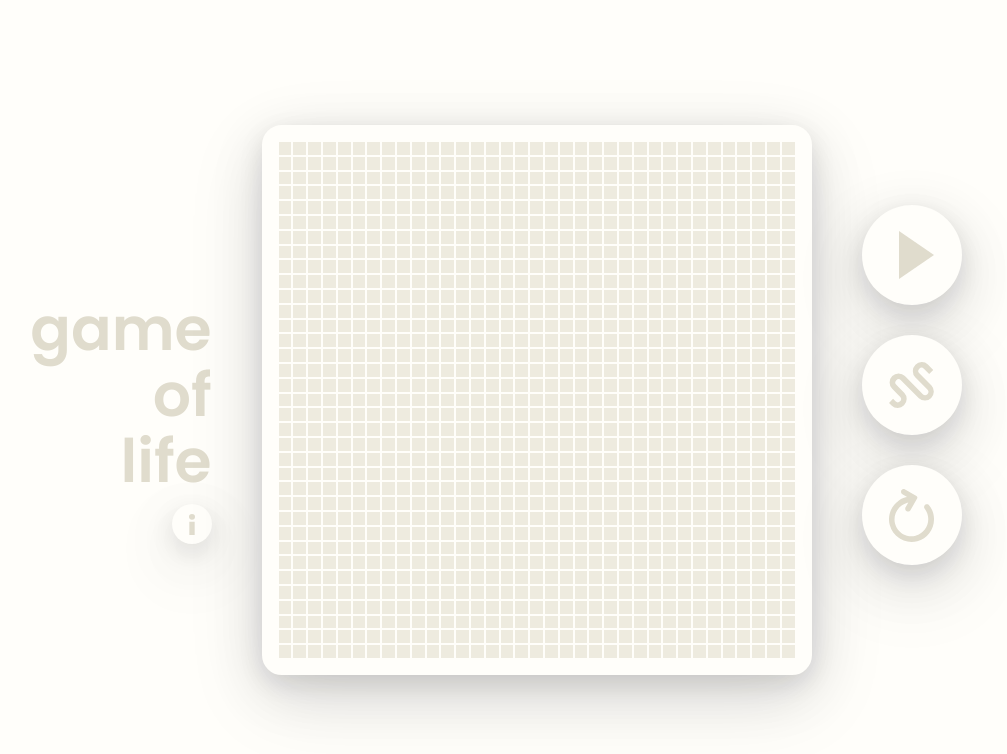
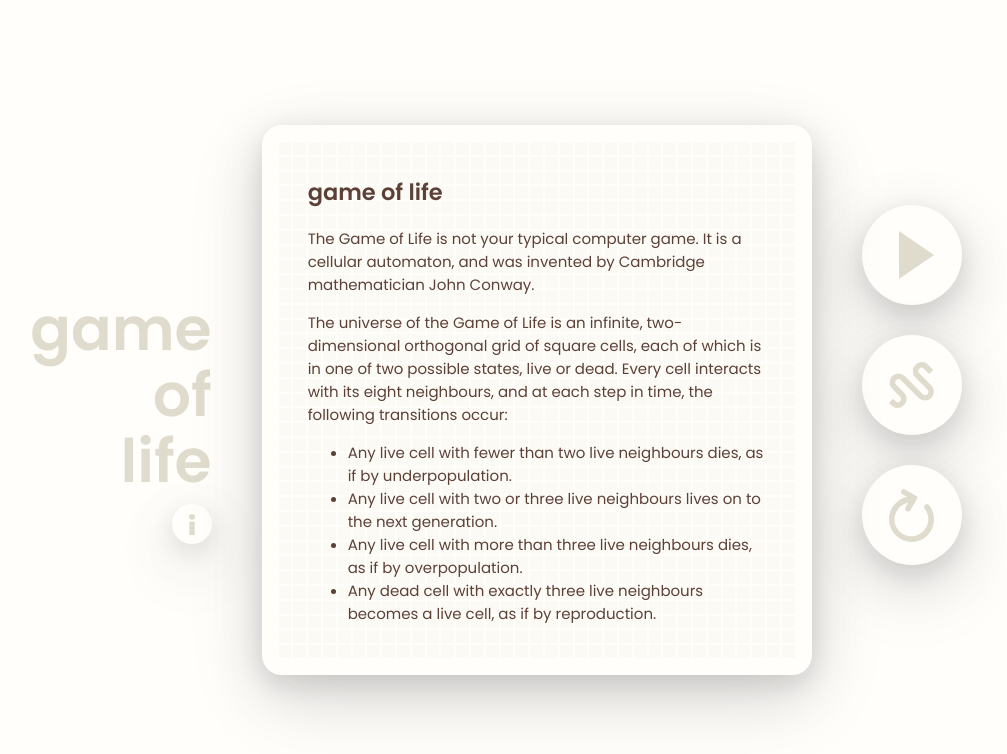
Before and after one commit to menchu123/W02WCH-menchu-marin, a website: page index.html in a window 1280 px wide. Shown: the whole page, without its empty margins (119-1126 px from the left). Drawn offline with Linux system fonts and the light colour scheme.

Commit message:
Added info div and text to html

```diff
--- a/index.html
+++ b/index.html
@@ -21,6 +21,39 @@
         </header>
         <main>
             <section class="game">
+                <div class="info-modal">
+                    <h2 class="info-modal__header">game of life</h2>
+                    <p class="info-modal__info">
+                        The Game of Life is not your typical computer game. It
+                        is a cellular automaton, and was invented by Cambridge
+                        mathematician John Conway.
+                    </p>
+                    <p class="info-modal__info">
+                        The universe of the Game of Life is an infinite,
+                        two-dimensional orthogonal grid of square cells, each of
+                        which is in one of two possible states, live or dead.
+                        Every cell interacts with its eight neighbours, and at
+                        each step in time, the following transitions occur:
+                    </p>
+                    <ul>
+                        <li>
+                            Any live cell with fewer than two live neighbours
+                            dies, as if by underpopulation.
+                        </li>
+                        <li>
+                            Any live cell with two or three live neighbours
+                            lives on to the next generation.
+                        </li>
+                        <li>
+                            Any live cell with more than three live neighbours
+                            dies, as if by overpopulation.
+                        </li>
+                        <li>
+                            Any dead cell with exactly three live neighbours
+                            becomes a live cell, as if by reproduction.
+                        </li>
+                    </ul>
+                </div>
                 <!-- Content added with JavaScript -->
             </section>
             <section class="buttons">
--- a/styles.css
+++ b/styles.css
@@ -125,6 +125,7 @@ h1 {
     display: flex;
     flex-direction: column;
     box-shadow: var(--shadow);
+    position: relative;
 }
 
 .game__row {
@@ -154,3 +155,21 @@ h1 {
 .info-button:hover {
     background-image: url(img/Assets\ info\ active.svg);
 }
+
+.info-modal {
+    position: absolute;
+    background-color: var(--bg-color);
+    height: 100%;
+    width: 100%;
+    padding: 15px 30px;
+    font-size: 15px;
+    opacity: 0.8;
+    display: block;
+    font-family: "Poppins", sans-serif;
+    color: #38160d;
+    overflow: scroll;
+}
+
+/* .info-modal__header {
+
+} */
```
